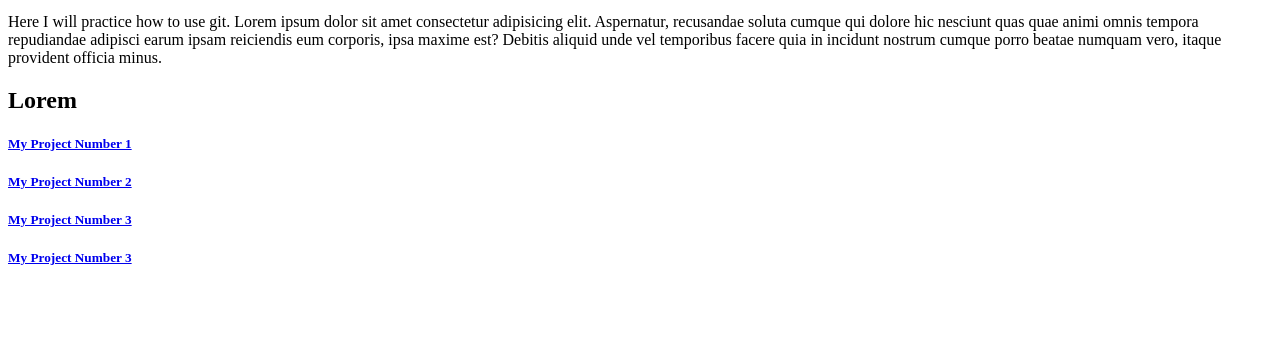
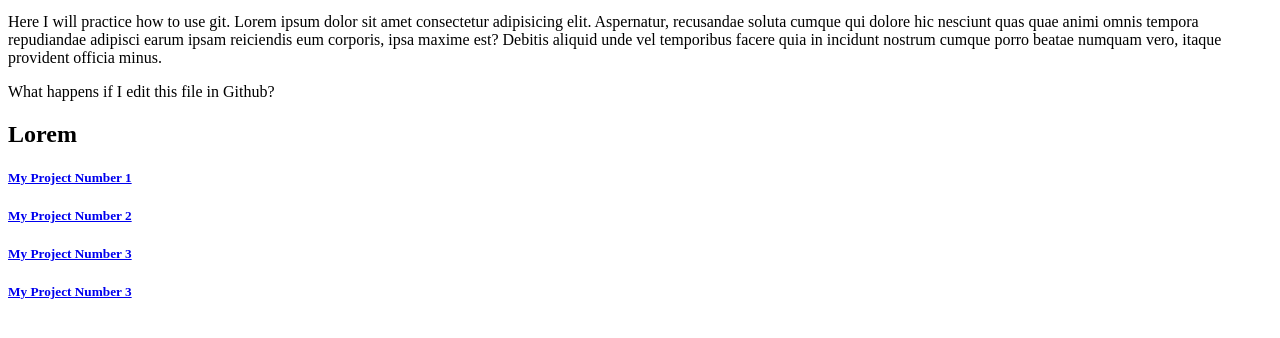
Before and after one commit to RobinHofmann/example-repo, a plain HTML site: page index.html in a window 1280 px wide. Shown: the part 124-462 px from the top of the page. Drawn offline with Linux system fonts and the light colour scheme.

Commit message:
updated index.html in Github
Testing the extended description

```diff
--- a/index.html
+++ b/index.html
@@ -34,6 +34,9 @@
                 adipisci earum ipsam reiciendis eum corporis, ipsa maxime est? Debitis aliquid unde vel temporibus
                 facere quia in incidunt nostrum cumque porro beatae numquam vero, itaque provident officia minus.
             </p>
+            <p>
+                What happens if I edit this file in Github?
+            </p>
         </section>
         <!-- Your Projects -->
         <section class="tests">
```
